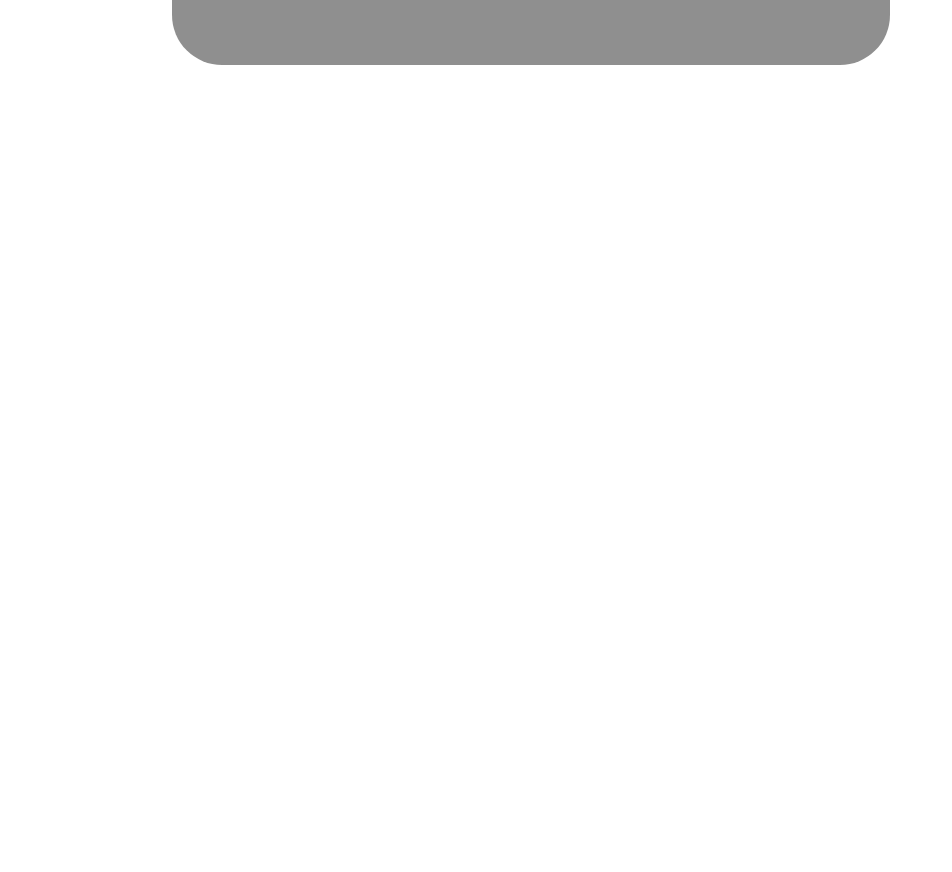
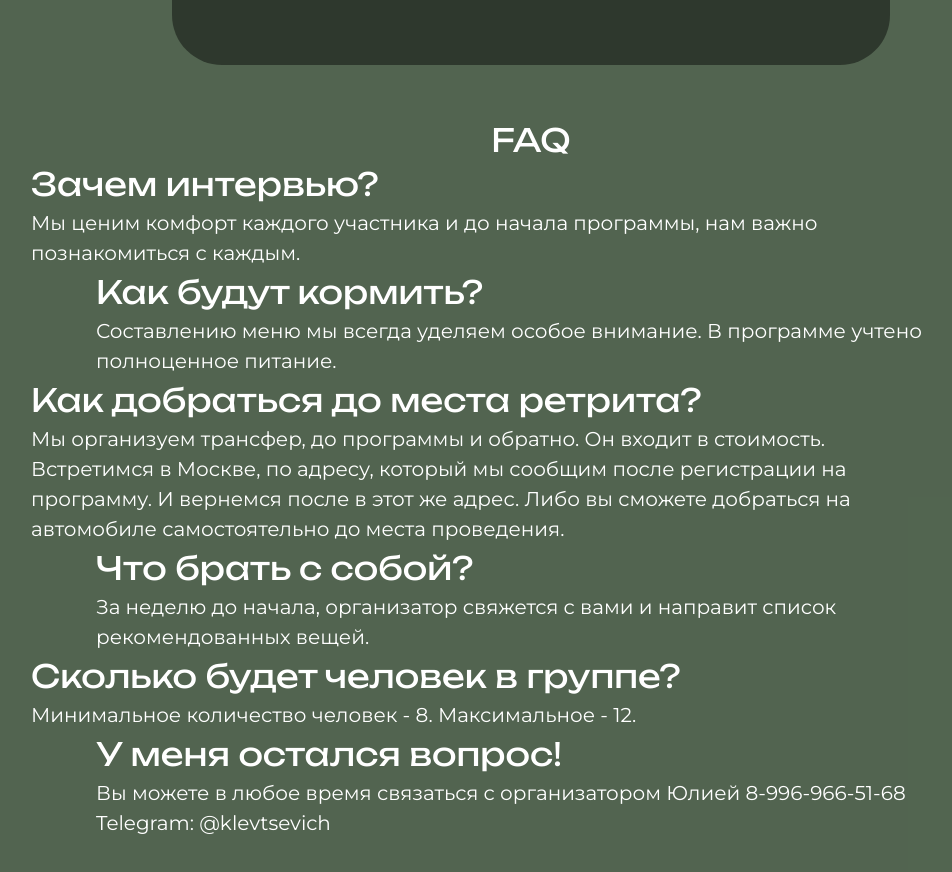
Before and after one commit to VLGKiwi/Retrit, a React (Vite) app: page / in a window 1280 px wide. Shown: the part 5600-6472 px from the top of the page, without its empty margins (109-1061 px from the left). Before the commit the page ends 5665 px from the top, so only its background shows below. Built offline with nearby package versions, Linux system fonts and the light colour scheme.

Commit message:
feat: Faq/add Faq section without animation

```diff
--- a/src/App.jsx
+++ b/src/App.jsx
@@ -1,6 +1,7 @@
 import './App.css'
 import { About } from './components/About/About';
 import { AboutUs } from './components/AboutUs/AboutUs';
+import { Faq } from './components/Faq/Faq';
 import { Form } from './components/Form/Form';
 import { Intro } from './components/Intro/Intro';
 import { Service } from './components/Service/Sevice';
@@ -13,6 +14,7 @@ function App() {
       <AboutUs />
       <Service />
       <Form />
+      <Faq />
     </>
   )
 }
--- /dev/null
+++ b/src/components/Faq/Faq.jsx
@@ -0,0 +1,37 @@
+import style from './style.module.css';
+
+export const Faq = () => {
+	return (
+		<section className={style.faq}>
+			<div>
+				<h2 className={style.faq__title}>
+					FAQ
+				</h2>
+				<div className={style.question__left}>
+					<h3>Зачем интервью?</h3>
+					<p>Мы ценим комфорт каждого участника и до начала программы, нам важно познакомиться с каждым.</p>
+				</div>
+				<div className={style.question__right}>
+					<h3>Как будут кормить?</h3>
+					<p>Составлению меню мы всегда уделяем особое внимание. В программе учтено полноценное питание.</p>
+				</div>
+				<div className={style.question__left}>
+					<h3>Как добраться до места ретрита?</h3>
+					<p>Мы организуем трансфер, до программы и обратно. Он входит в стоимость. Встретимся в Москве, по адресу, который мы сообщим после регистрации на программу. И вернемся после в этот же адрес. Либо вы сможете добраться на автомобиле самостоятельно до места проведения.</p>
+				</div>
+				<div className={style.question__right}>
+					<h3>Что брать с собой?</h3>
+					<p>За неделю до начала, организатор свяжется с вами и направит список рекомендованных вещей.</p>
+				</div>
+				<div className={style.question__left}>
+					<h3>Сколько будет человек в группе?</h3>
+					<p>Минимальное количество человек - 8. Максимальное - 12.</p>
+				</div>
+				<div className={style.question__right}>
+					<h3>У меня остался  вопрос!</h3>
+					<p>Вы можете в любое время связаться с организатором Юлией 8-996-966-51-68  Telegram: @klevtsevich</p>
+				</div>
+			</div>
+		</section>
+	)
+}
--- /dev/null
+++ b/src/components/Faq/style.module.css
@@ -0,0 +1,51 @@
+.faq {
+	color: white;
+	background-color: #0d270ab6;
+	display: flex;
+	flex-direction: column;
+	align-items: center;
+	justify-content: center;
+	padding: 120px 0;
+}
+
+.faq > div {
+	display: flex;
+	flex-direction: column;
+	align-items: center;
+	justify-content: center;
+	max-width: 1000px;
+	width: 100%;
+}
+
+.faq__title {
+	font-size: 32px;
+	font-family: 'Unbounded';
+	font-weight: 400;
+	text-transform: uppercase;
+}
+
+.question__left {
+	align-self: flex-start;
+	max-width: 870px;
+}
+
+.question__right {
+	align-items: flex-end;
+	max-width: 870px
+}
+
+.question__right > h3,
+.question__left > h3 {
+	font-size: 32px;
+	line-height: 150%;
+	font-family: 'Unbounded';
+	font-weight: 400;
+}
+
+.question__right > p,
+.question__left > p {
+	font-size: 20px;
+	font-family: 'Montserrat';
+	font-weight: 400;
+	line-height: 150%;
+}
```
